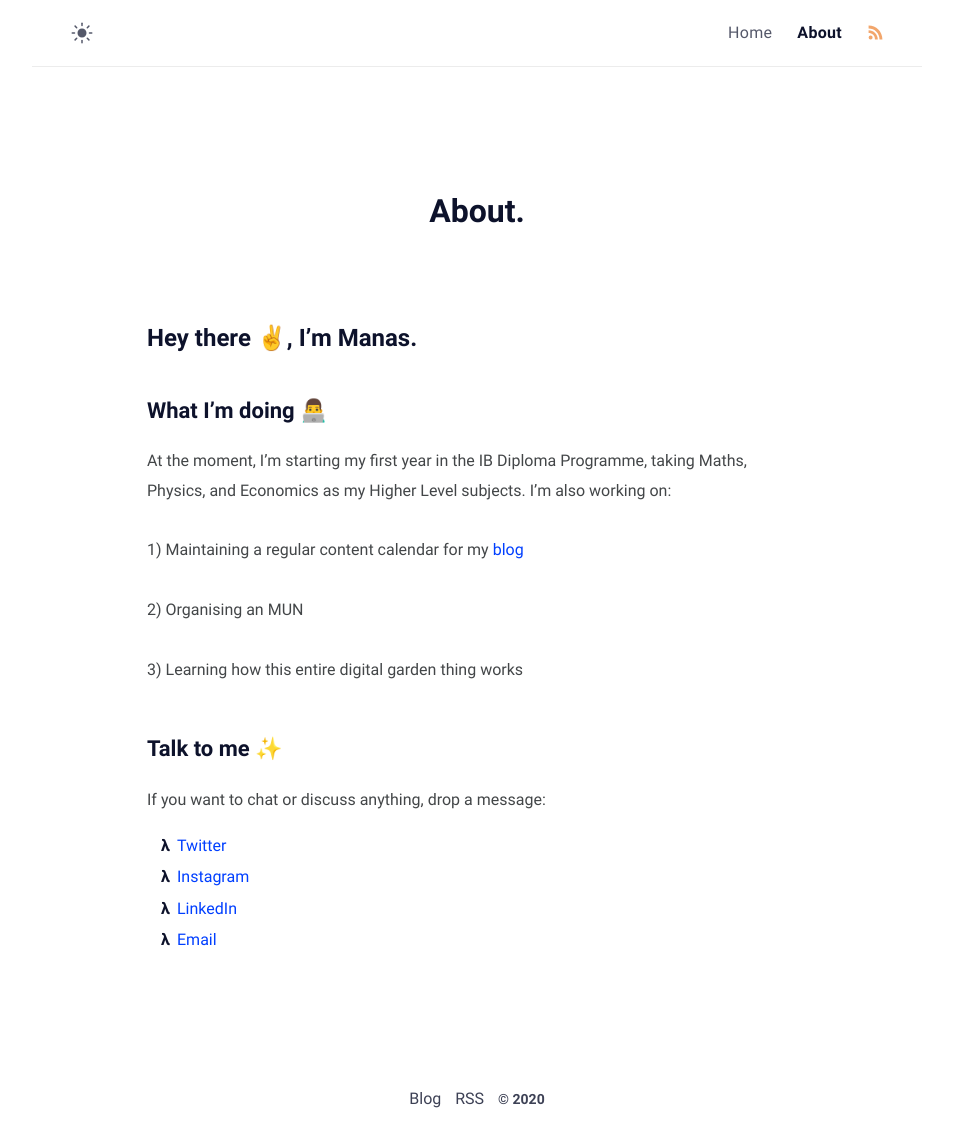
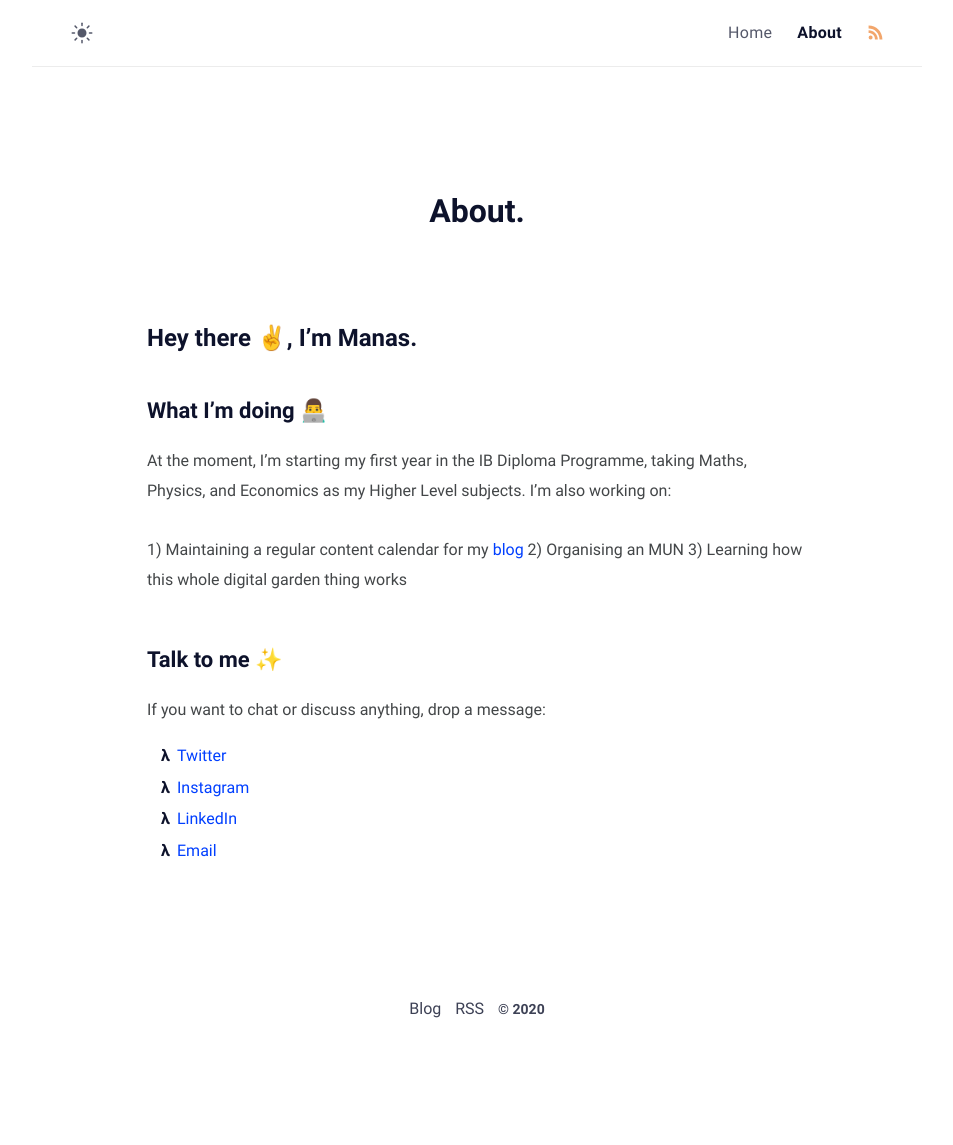
Before and after one commit to manassadasivuni/dg, a Jekyll site: the page built from about.md, in a window 1280 px wide. Shown: the whole page, without its empty margins (163-1116 px from the left). Built offline with Jekyll 4.4.1, drawn with Linux system fonts in a browser that asks for light colours; after the commit the page ends 1056 px from its top, so only the background shows below that.

Commit message:
Updated about

```diff
--- a/about.md
+++ b/about.md
@@ -12,10 +12,8 @@ comments: false
 At the moment, I'm starting my first year in the IB Diploma Programme, taking Maths, Physics, and Economics as my Higher Level subjects. I'm also working on:
 
 1) Maintaining a regular content calendar for my [blog](https://manassadasivuni.com)
-
 2) Organising an MUN
-
-3) Learning how this entire digital garden thing works
+3) Learning how this whole digital garden thing works
 
 ## Talk to me ✨
 If you want to chat or discuss anything, drop a message:
```
Also changed, not shown: 1 other file.
